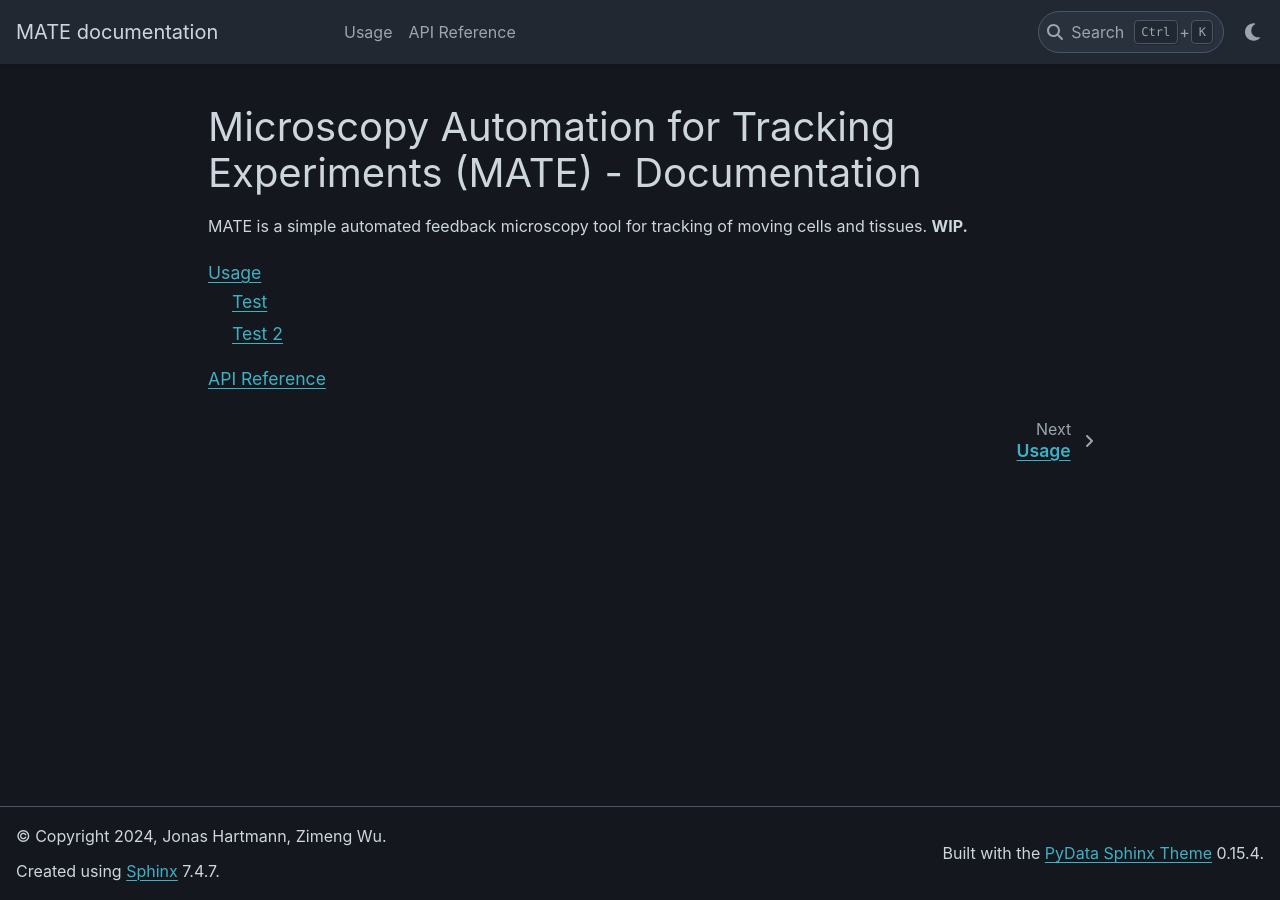
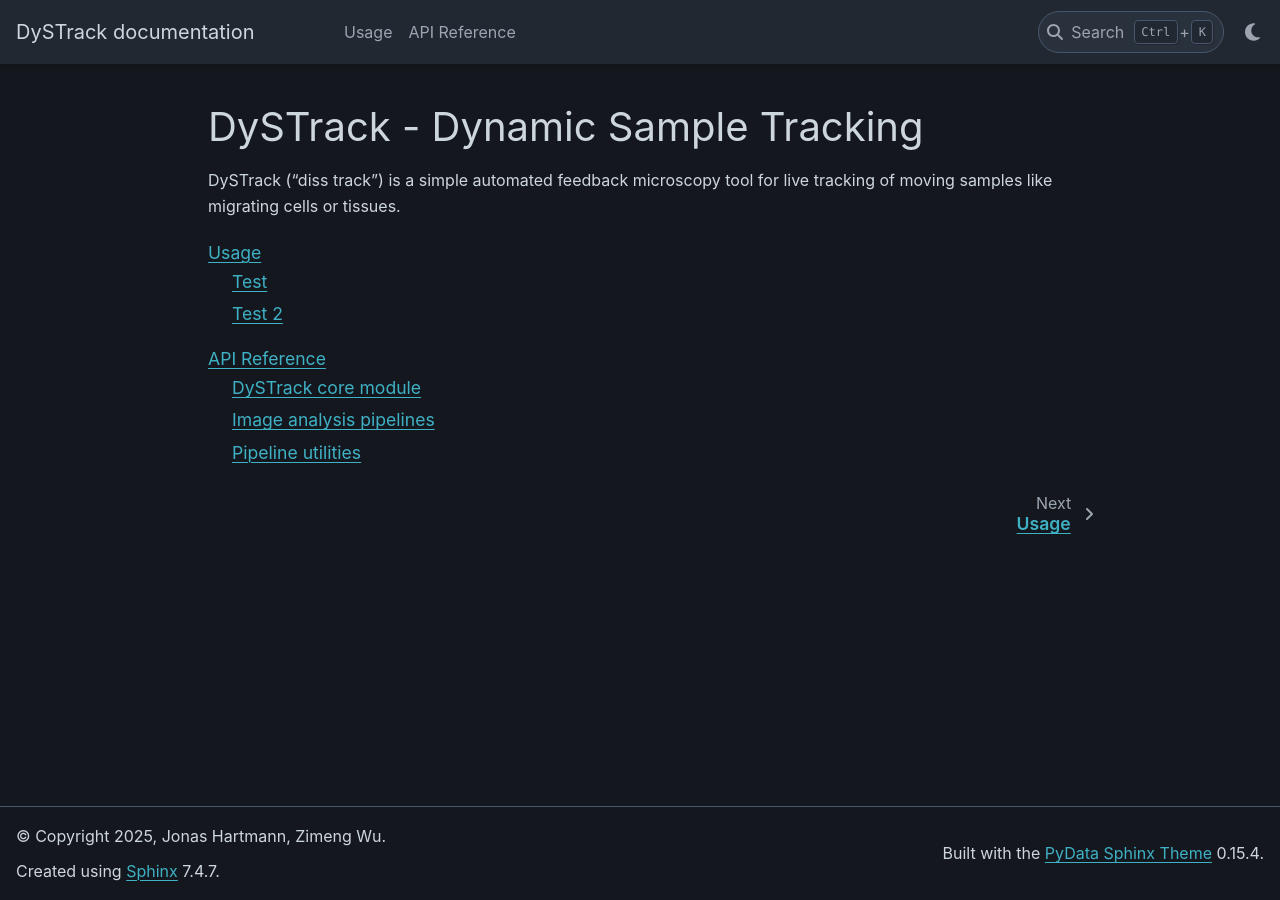
Before and after one commit to WhoIsJack/DySTrack, a Sphinx documentation site: the page built from docs/source/index.rst, in a window 1280 px wide. Built offline with Sphinx 7.4.7 and the PyData theme 0.15.4, drawn with Linux system fonts in a browser that asks for light colours; pages that are not in the unit, such as notebooks, are missing from menus.

Commit message:
Rename all instances of mate in docs to dystrack, rebuild docs, fix minor docs issues.

```diff
--- a/docs/source/api/index.rst
+++ b/docs/source/api/index.rst
@@ -6,3 +6,4 @@ API Reference
 
     dystrack.manager
     dystrack.pipelines
+    dystrack.pipelines.utilities
--- a/docs/source/conf.py
+++ b/docs/source/conf.py
@@ -8,14 +8,14 @@
 
 import os
 import sys
-sys.path.insert(0, os.path.abspath('../../src/mate'))
+sys.path.insert(0, os.path.abspath('../../src/dystrack'))
 
 
 # -- Remove module docstrings ------------------------------------------------
 # These are a holdover from the spyder days. They do not look good in the docs.
 
 def remove_module_docstring(app, what, name, obj, options, lines):
-    if what == "module":# and name == "mate":
+    if what == "module":# and name == "dystrack":
         del lines[:]
 
 def setup(app):
@@ -25,8 +25,8 @@ def setup(app):
 # -- Project information -----------------------------------------------------
 # https://www.sphinx-doc.org/en/master/usage/configuration.html#project-information
 
-project = 'MATE'
-copyright = '2024, Jonas Hartmann, Zimeng Wu'
+project = 'DySTrack'
+copyright = '2025, Jonas Hartmann, Zimeng Wu'
 author = 'Jonas Hartmann, Zimeng Wu'
 
 
--- a/docs/source/index.rst
+++ b/docs/source/index.rst
@@ -1,8 +1,9 @@
-Microscopy Automation for Tracking Experiments (MATE) - Documentation
-=====================================================================
+DySTrack - Dynamic Sample Tracking
+==================================
 
-MATE is a simple automated feedback microscopy tool for tracking of moving
-cells and tissues. **WIP.**
+DySTrack ("diss track") is a simple automated feedback microscopy tool for live
+tracking of moving samples like migrating cells or tissues.
+
 
 .. toctree::
     :maxdepth: 2
```
Also changed, not shown: docs/source/api/dystrack.manager.rst (added, +26 -0 lines), docs/source/api/dystrack.pipelines.rst (added, +26 -0 lines), docs/source/api/dystrack.pipelines.utilities.rst (added, +10 -0 lines), docs/source/api/mate.manager.rst (deleted, +0 -18 lines), docs/source/api/mate.pipelines.rst (deleted, +0 -18 lines), 4 other files.
